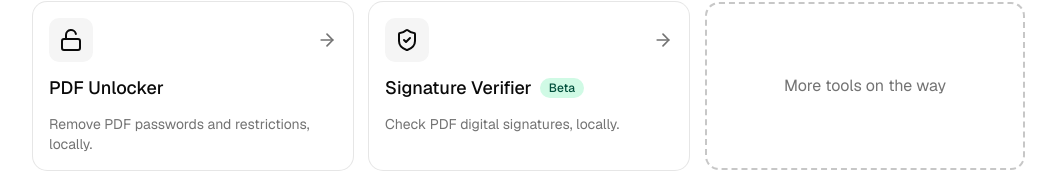
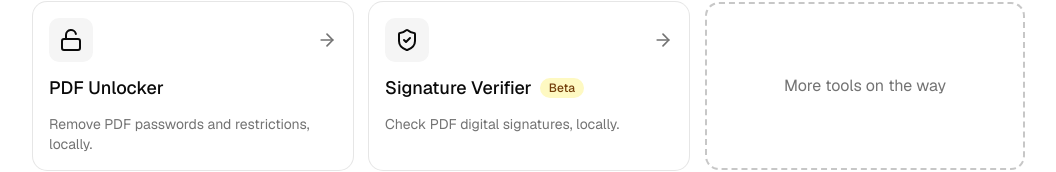
Before and after one commit to anushibinj/pdfkit, a Next.js app: page / in a window 1280 px wide. Shown: the part 407-579 px from the top of the page, without its empty margins (111-1167 px from the left). Built offline with nearby package versions, Linux system fonts and the light colour scheme; no server answers.

Commit message:
style(ui): make Beta badge yellow
Co-Authored-By: Claude Sonnet 5.5 <noreply@anthropic.com>
Claude-Session: https://claude.ai/code/session_01M9Xyej7Lj8Z1ky5zRwiqX5

```diff
--- a/src/components/beta-badge.tsx
+++ b/src/components/beta-badge.tsx
@@ -7,7 +7,7 @@ export function BetaBadge({ className }: { className?: string }) {
     <Badge
       variant="secondary"
       className={cn(
-        "bg-emerald-100 text-emerald-900 dark:bg-emerald-950 dark:text-emerald-200",
+        "bg-yellow-100 text-yellow-900 dark:bg-yellow-950 dark:text-yellow-200",
         className,
       )}
     >
```
